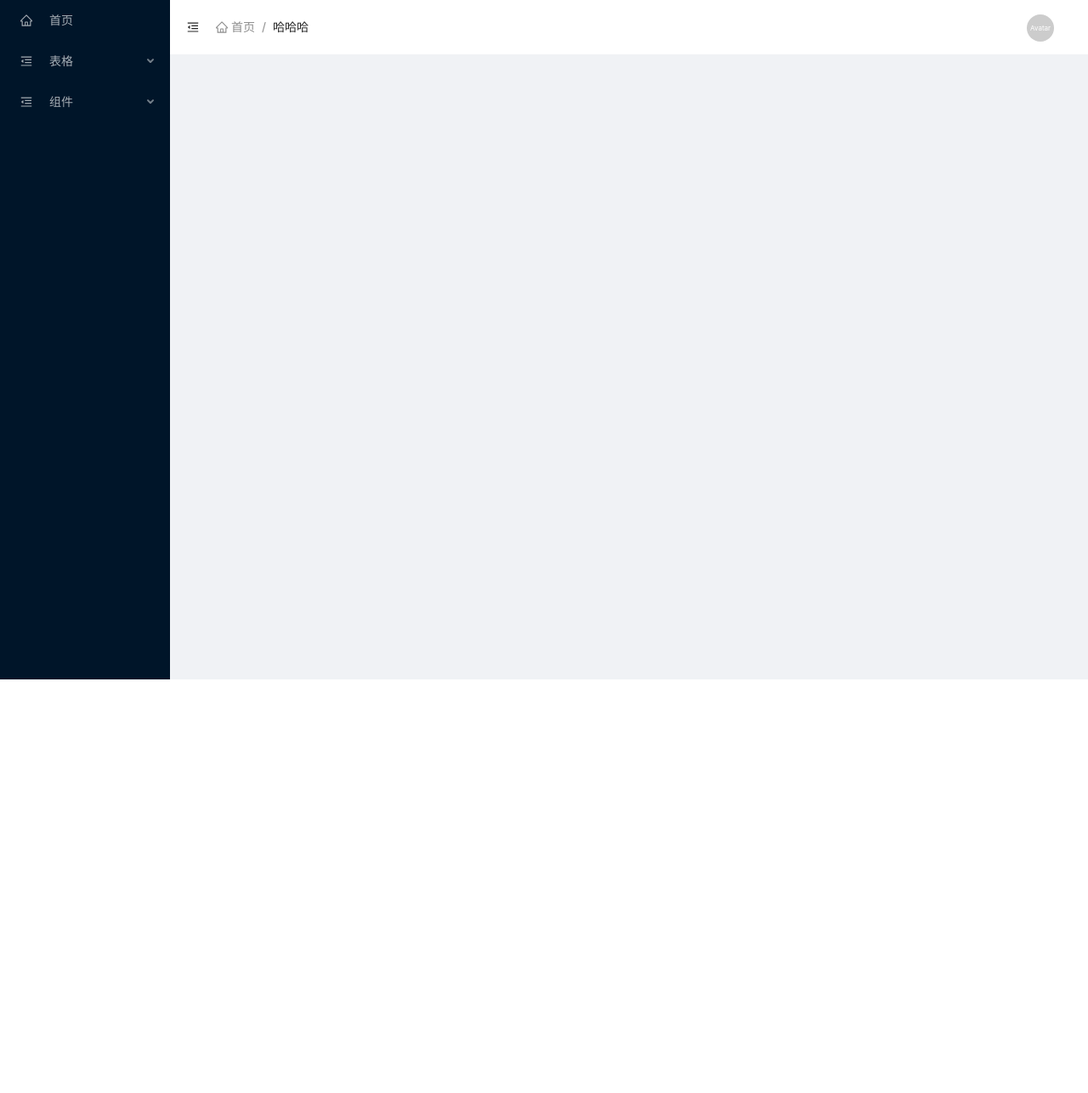
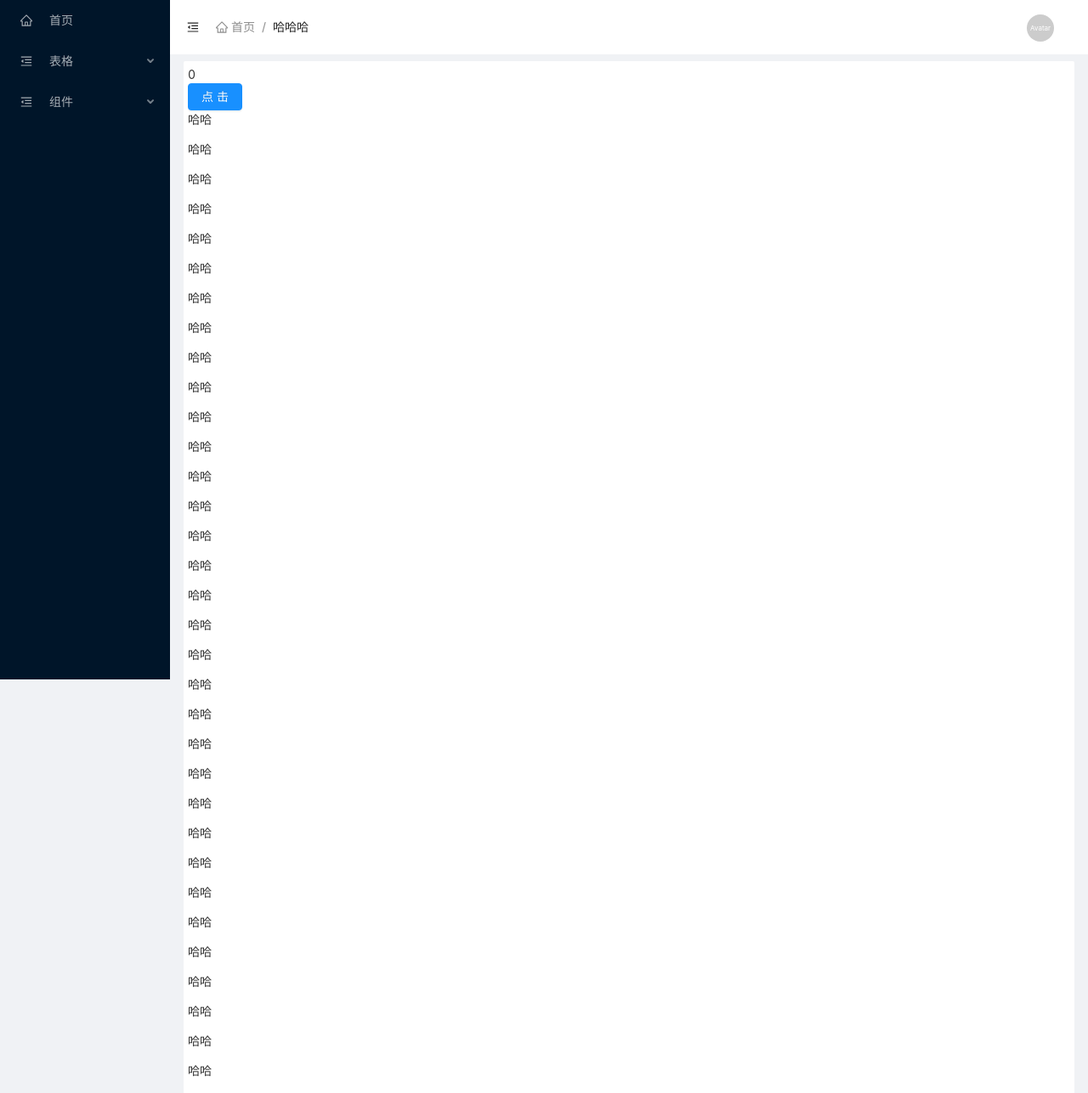
Before and after one commit to hz199/react-mobx-sdudy, a React app: page /#/app in a window 1280 px wide. Shown: the top 1287 px of the page at 85% size. Before the commit the page ends 800 px from the top, so only its background shows below. Built offline with nearby package versions, Linux system fonts and the light colour scheme.

Commit message:
feat: slider滚动fiexd

```diff
--- a/package.json
+++ b/package.json
@@ -11,6 +11,7 @@
     "@types/jest": "^24.0.0",
     "@types/node": "^12.0.0",
     "@types/react": "^16.9.0",
+    "@types/react-custom-scrollbars": "^4.0.6",
     "@types/react-dom": "^16.9.0",
     "@types/react-router-dom": "^5.1.3",
     "@typescript-eslint/eslint-plugin": "^2.10.0",
@@ -58,6 +59,7 @@
     "postcss-safe-parser": "4.0.1",
     "react": "^16.13.1",
     "react-app-polyfill": "^1.0.6",
+    "react-custom-scrollbars": "^4.2.1",
     "react-dev-utils": "^10.2.1",
     "react-dom": "^16.13.1",
     "react-router-dom": "^5.1.2",
--- a/src/App.tsx
+++ b/src/App.tsx
@@ -1,12 +1,13 @@
 import React from 'react'
-// import RouterApp from './routes'
 import { Layout, Drawer } from 'antd'
+import { Scrollbars } from 'react-custom-scrollbars'
 import { inject, observer } from 'mobx-react'
 import AdminHeader from './components/Layout/Header'
 import Menus from './components/Layout/Menus'
 import { AppInterfaces } from './interfaces'
 import './App.less'
 import throttle from './utils/throttle'
+import RouterApp from './routes'
 
 /**
  * 当屏幕宽度小于 765 抽屉组件显示
@@ -34,13 +35,41 @@ class App extends React.PureComponent<AppInterfaces.IAppProps> {
     this.props.settingsStore.setScreenWidth(document.body.offsetWidth)
   }
 
+  // 点击抽屉遮罩关闭
+  handleDrawerClose = () => {
+    this.setState({
+      drawerVisible: false
+    })
+  }
+
+  // 切换菜单
+  handleMenuClick = () => {
+    const { settingsStore } = this.props
+    const { collapsed, drawerVisible } = this.state
+
+    // 抽屉组件显示
+    if (settingsStore.screenWidth < ScreenStatus) {
+      this.setState({
+        collapsed: false,
+        drawerVisible: !drawerVisible
+      })
+    } else {
+      this.setState({
+        collapsed: !collapsed,
+        drawerVisible: false
+      })
+    }
+  }
+
   render() {
     const { placement, drawerVisible, collapsed } = this.state
-    const { settingsStore } = this.props
+    const { settingsStore, ...routerProps } = this.props
 
     const Sider = (
-      <Layout.Sider collapsed={collapsed}>
-        <Menus></Menus>
+      <Layout.Sider style={{position: 'fixed',left: 0, top: 0, bottom: 0}} collapsed={collapsed}>
+        <Scrollbars>
+          <Menus></Menus>
+        </Scrollbars>
       </Layout.Sider>
     )
 
@@ -52,18 +81,41 @@ class App extends React.PureComponent<AppInterfaces.IAppProps> {
         visible={drawerVisible}
         width={200}
         onClose={() => {
-          // this.handleDrawerClose()
+          this.handleDrawerClose()
         }}
       >
         {Sider}
       </Drawer>
     )
 
+    const layoutStyles: React.CSSProperties = {
+      paddingLeft: (settingsStore.screenWidth < ScreenStatus ? 0 : (collapsed ? 80 : 200)),
+      transition: 'all 0.2s'
+    }
+
     return (
       <Layout style={{ minHeight: '100vh' }}>
         {settingsStore.screenWidth < ScreenStatus ? DrawerView : Sider}
-        <Layout>
-          <AdminHeader></AdminHeader>
+        <Layout
+          style={layoutStyles}>
+          <AdminHeader
+            onMenuClick={() => {
+              this.handleMenuClick()
+            }}
+          ></AdminHeader>
+
+          <Layout.Content
+            style={{ margin: '8px 16px 0', display: 'flex', flexDirection: 'column' }}
+          >
+            <div style={{ background: '#fff', borderRadius: '2px', padding: '5px', flexGrow: 1 }}>
+              <React.Suspense fallback={<div>......</div>}>
+                <RouterApp {...routerProps}></RouterApp>
+              </React.Suspense>
+            </div>
+            <Layout.Footer style={{ textAlign: 'center' }}>
+              react-admin ©2019 Created by H.Z
+            </Layout.Footer>
+          </Layout.Content>
         </Layout>
       </Layout>
     )
--- a/src/components/Layout/Header/index.tsx
+++ b/src/components/Layout/Header/index.tsx
@@ -4,6 +4,7 @@ import { HomeOutlined, MenuFoldOutlined } from '@ant-design/icons'
 import './index.less'
 
 interface IProps {
+  onMenuClick: (event: React.MouseEvent<HTMLSpanElement, MouseEvent>) => void
 }
 
 // const menuIconStyle: React.CSSProperties = {
@@ -42,7 +43,7 @@ const AdminHeader = (props: IProps) => {
 
   return (
     <Layout.Header style={{ background: '#fff', padding: 0 }} className="clearfix">
-      <div className="pull-left" style={{padding: '0 20px', cursor: 'pointer'}}>
+      <div className="pull-left" style={{padding: '0 20px', cursor: 'pointer'}} onClick={props.onMenuClick}>
         <MenuFoldOutlined/>
       </div>
       <div className="breadcrumb pull-left">{BreadcrumbElement}</div>
--- a/src/components/Layout/Menus/menuConfig.ts
+++ b/src/components/Layout/Menus/menuConfig.ts
@@ -1,7 +1,7 @@
 import { HomeOutlined, MenuFoldOutlined } from '@ant-design/icons'
 
 export interface MenusConfig {
-  icon: any
+  icon: Function
   title: string
   path?: string
   SubMenu?: Array<MenusConfig>
--- a/src/views/Home/index.tsx
+++ b/src/views/Home/index.tsx
@@ -10,14 +10,76 @@ interface IProps extends HomeInterfaces.IHome {}
 class Home extends PureComponent<IProps> {
   render() {
     const { homeStore } = this.props
-    console.log(this.props)
+    // console.log(this.props)
     return (
       <div>
         {homeStore.homeNum}
         <div>
           <Button type="primary" onClick={() => homeStore.handle()}>点击</Button>
+          <p>哈哈</p>
+          <p>哈哈</p>
+          <p>哈哈</p>
+          <p>哈哈</p>
+          <p>哈哈</p>
+          <p>哈哈</p>
+          <p>哈哈</p>
+          <p>哈哈</p>
+          <p>哈哈</p>
+          <p>哈哈</p>
+          <p>哈哈</p>
+          <p>哈哈</p>
+          <p>哈哈</p>
+          <p>哈哈</p>
+          <p>哈哈</p>
+          <p>哈哈</p>
+          <p>哈哈</p>
+          <p>哈哈</p>
+          <p>哈哈</p>
+          <p>哈哈</p>
+          <p>哈哈</p>
+          <p>哈哈</p>
+          <p>哈哈</p>
+          <p>哈哈</p>
+          <p>哈哈</p>
+          <p>哈哈</p>
+          <p>哈哈</p>
+          <p>哈哈</p>
+          <p>哈哈</p>
+          <p>哈哈</p>
+          <p>哈哈</p>
+          <p>哈哈</p>
+          <p>哈哈</p>
+          <p>哈哈</p>
+          <p>哈哈</p>
+          <p>哈哈</p>
+          <p>哈哈</p>
+          <p>哈哈</p>
+          <p>哈哈</p>
+          <p>哈哈</p>
+          <p>哈哈</p>
+          <p>哈哈</p>
+          <p>哈哈</p>
+          <p>哈哈</p>
+          <p>哈哈</p>
+          <p>哈哈</p>
+          <p>哈哈</p>
+          <p>哈哈</p>
+          <p>哈哈</p>
+          <p>哈哈</p>
+          <p>哈哈</p>
+          <p>哈哈</p>
+          <p>哈哈</p>
+          <p>哈哈</p>
+          <p>哈哈</p>
+          <p>哈哈</p>
+          <p>哈哈</p>
+          <p>哈哈</p>
+          <p>哈哈</p>
+          <p>哈哈</p>
+          <p>哈哈</p>
+          <p>哈哈</p>
+          <p>哈哈</p>
         </div>
-        <hr/>
       </div>
     )
   }
```
Also changed, not shown: 1 other file (tests, documents, lock files or other folders).
